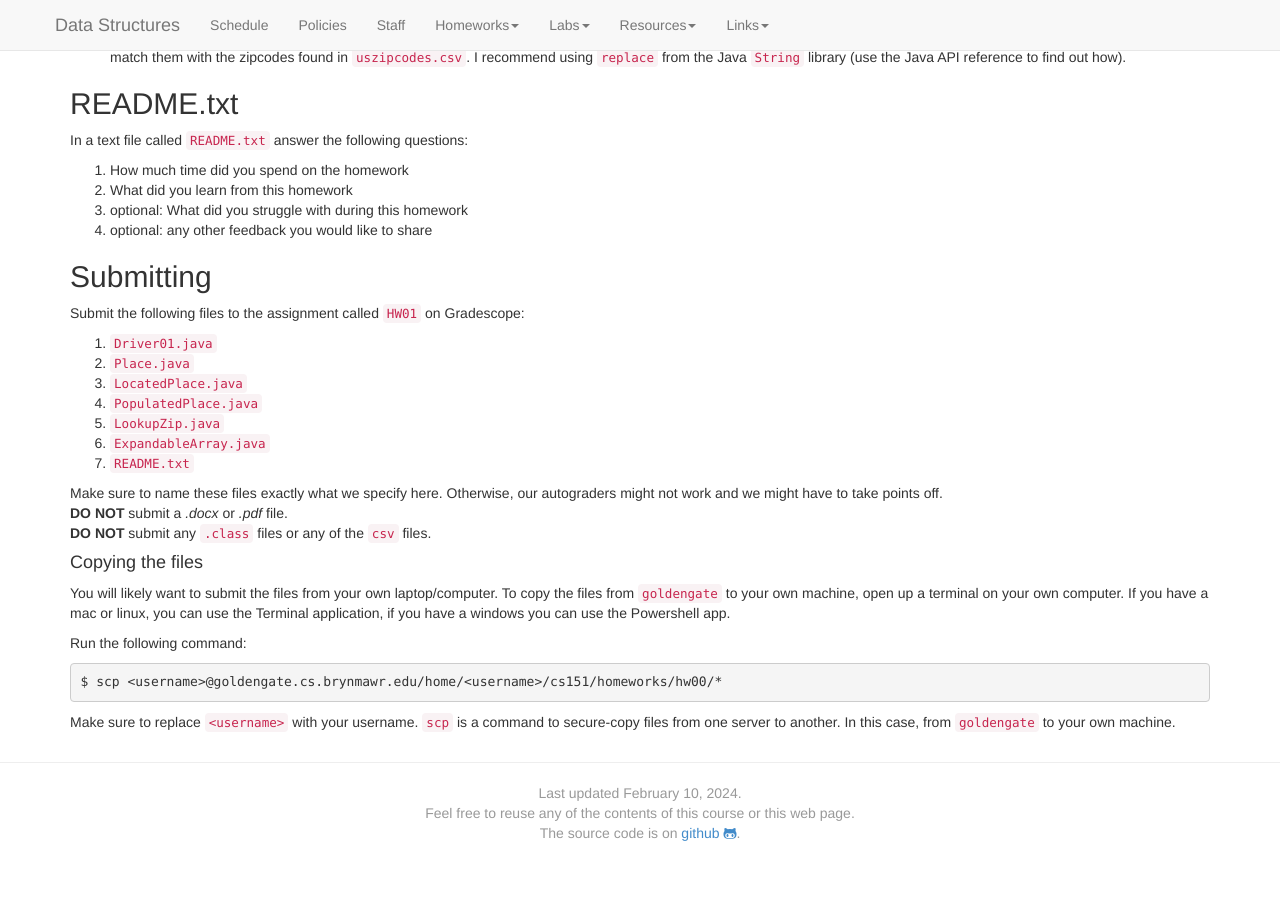
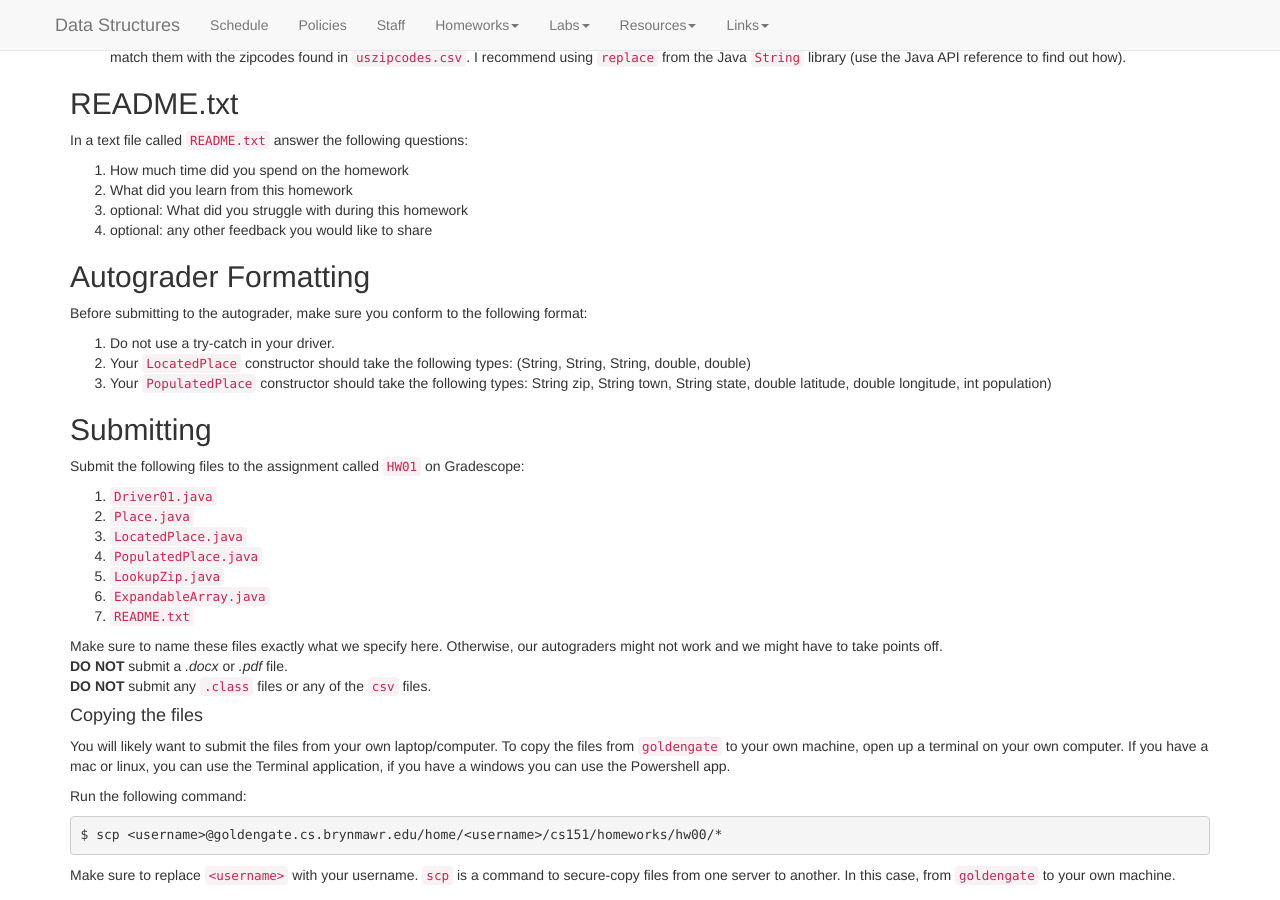
Before and after one commit to kalte0/BMC-CS-151.github.io, a Jekyll site: the page built from hws/HW01.md, in a window 1280 px wide and 900 px high, scrolled down 2995 px. Built offline with Jekyll 4.4.1, drawn with Linux system fonts in a browser that asks for light colours; nearby versions of some CDN libraries; before the commit the page ends 3838 px from its top, so only the background shows below that.

Commit message:
hw1 autograder

```diff
--- a/hws/HW01.md
+++ b/hws/HW01.md
@@ -270,6 +270,12 @@ In a text file called `README.txt` answer the following questions:
 1. optional: What did you struggle with during this homework
 1. optional: any other feedback you would like to share
 
+## Autograder Formatting
+Before submitting to the autograder, make sure you conform to the following format:
+1. Do not use a try-catch in your driver.
+2. Your `LocatedPlace` constructor should take the following types: (String, String, String, double, double)
+3. Your `PopulatedPlace` constructor should take the following types: String zip, String town, String state, double latitude, double longitude, int population)
+
 ## Submitting
 
 Submit the following files to the assignment called `HW01` on Gradescope:
```
